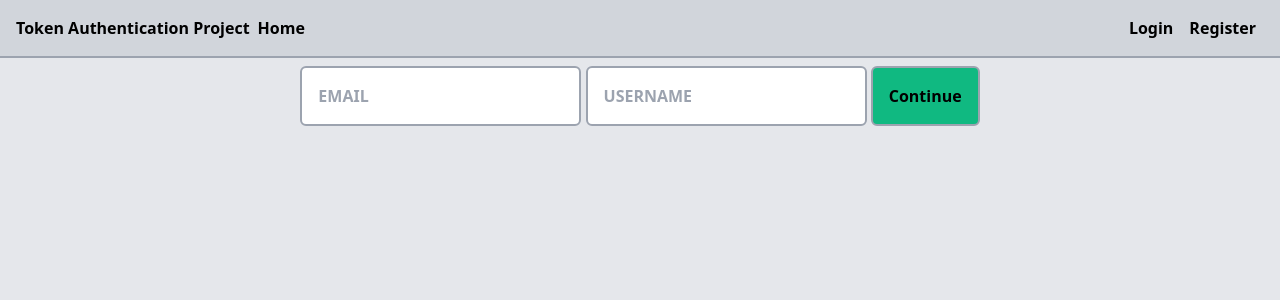
After one commit to ivanovyeight/token-auth-template, a Django app: template core/templates/pages/register.html in a window 1280 px wide. The commit adds this page. Shown: the top 300 px of the page. Run offline with Django 3.2, Linux system fonts and the light colour scheme; the template is opened without the code that fills it, so the values that code supplies are empty.

Commit message:
Update register template

```diff
--- a/core/templates/layouts/navbar.html
+++ b/core/templates/layouts/navbar.html
@@ -21,7 +21,7 @@
             <a href="/login" class="mx-2">
                 Login
             </a>
-            <a href="#" class="mx-2">
+            <a href="/register" class="mx-2">
                 Register
             </a>
         {% endif %}
--- /dev/null
+++ b/core/templates/pages/register.html
@@ -0,0 +1,10 @@
+{% extends 'layouts/core.html' %}
+{% block content %}
+    <div class="min-h-1/2 flex items-center justify-center bg-gray-200 font-bold fill">
+        <form method="POST" action="/register">
+            <input class="p-4 my-2 border-2 border-gray-400 font-bold rounded-md focus:outline-none" name="email" placeholder="EMAIL">
+            <input class="p-4 my-2 border-2 border-gray-400 font-bold rounded-md focus:outline-none" name="username" placeholder="USERNAME">
+            <button class="p-4 my-2 border-2 border-gray-400 font-bold bg-green-500 rounded-md hover:bg-gray-100" type="SUBMIT">Continue</button>
+        </form>
+    </div>
+{% endblock %}
```
